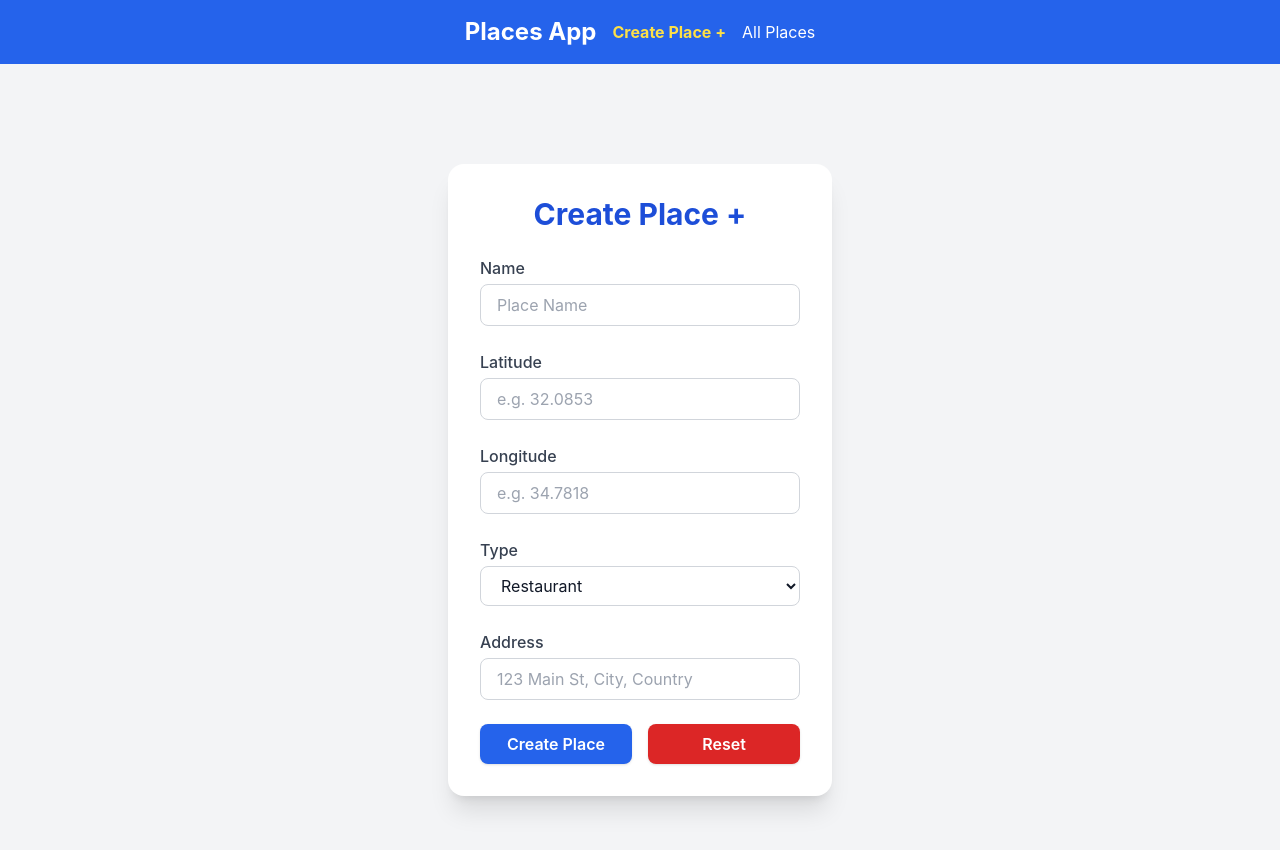
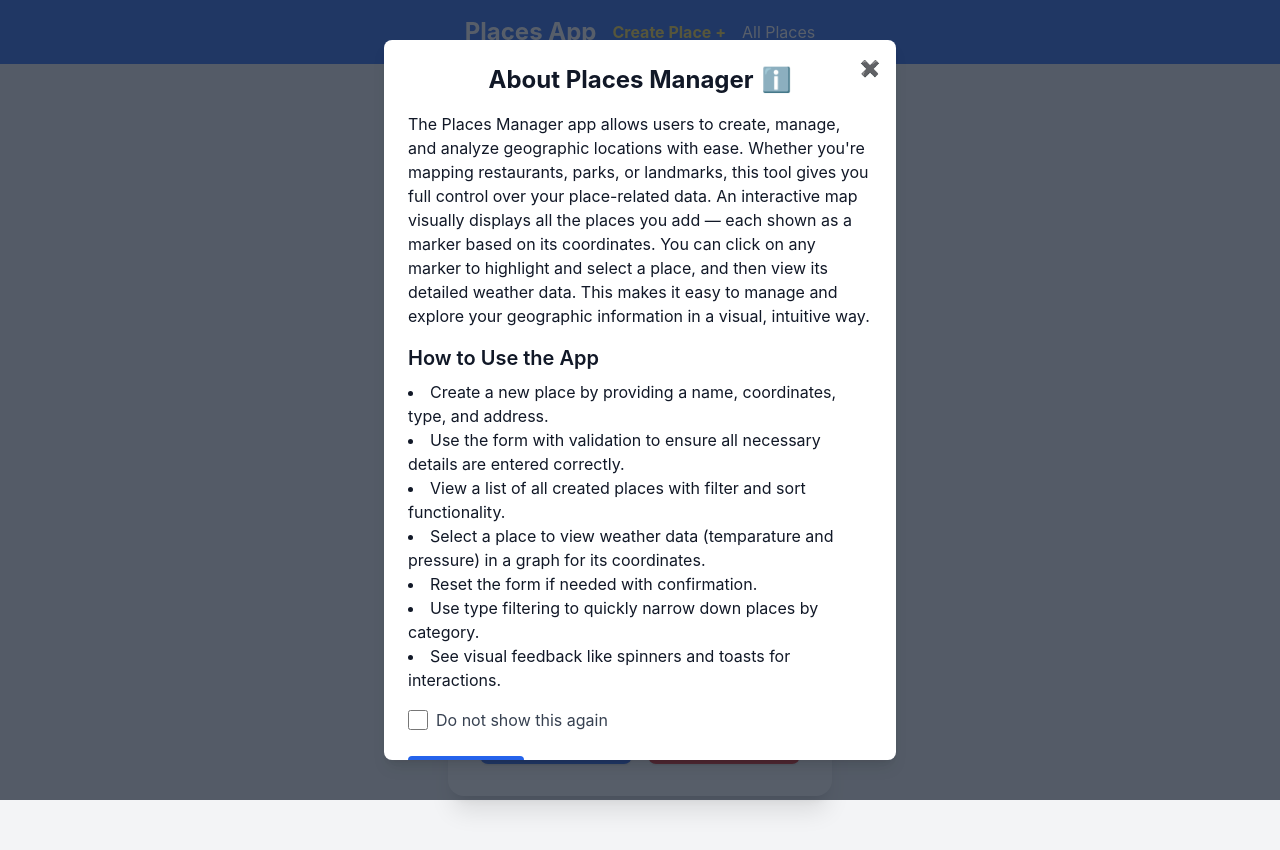
Before and after one commit to roy845/React-abra-assignment, a React (Create React App) app: page / in a window 1280 px wide. Shown: the top 850 px of the page. Built offline with nearby package versions, Linux system fonts and the light colour scheme.

Commit message:
First Commit

```diff
--- a/package.json
+++ b/package.json
@@ -24,7 +24,7 @@
     "react-helmet": "^6.1.0",
     "react-helmet-async": "^2.0.5",
     "react-hook-form": "^7.53.1",
-    "react-icons": "^5.3.0",
+    "react-icons": "^5.5.0",
     "react-leaflet": "^4.2.1",
     "react-loader-spinner": "^6.1.6",
     "react-redux": "^8.1.3",
--- a/src/app/store.ts
+++ b/src/app/store.ts
@@ -1,9 +1,11 @@
 import { configureStore, ThunkAction, Action } from "@reduxjs/toolkit";
 import placesReducer from "../features/placesSlice";
+import modalReducer from "../features/modalSlice";
 
 export const store = configureStore({
   reducer: {
     places: placesReducer,
+    modal: modalReducer,
   },
 });
 
--- /dev/null
+++ b/src/components/CloseButton.tsx
@@ -0,0 +1,16 @@
+import { closeModal } from "../features/modalSlice";
+import { useAppDispatch } from "../app/hooks";
+
+const CloseButton = () => {
+  const dispatch = useAppDispatch();
+  return (
+    <button
+      onClick={() => dispatch(closeModal())}
+      className="absolute top-4 right-4 text-red-500 hover:text-red-700 transition-colors"
+    >
+      ✖️
+    </button>
+  );
+};
+
+export default CloseButton;
--- /dev/null
+++ b/src/components/modal/AppInfoModal.tsx
@@ -0,0 +1,89 @@
+import useAppInfoModal from "../../hooks/useAppInfoModal";
+import CloseButton from "../CloseButton";
+import { closeModal, toggleDoNotShowAgain } from "../../features/modalSlice";
+
+const AppInfoModal = () => {
+  const { isOpen, doNotShowAgain, dispatch } = useAppInfoModal();
+  if (!isOpen) return null;
+
+  return (
+    <div className="fixed inset-0 bg-gray-800 bg-opacity-75 flex justify-center items-center z-50">
+      <div
+        className="relative rounded-lg w-3/4 max-w-lg p-6 shadow-lg bg-white text-gray-900"
+        style={{ maxHeight: "90vh", overflowY: "auto" }}
+      >
+        <CloseButton />
+
+        <h2 className="text-center text-2xl font-bold mb-4 flex items-center justify-center gap-2">
+          About Places Manager{" "}
+          <span role="img" aria-label="info">
+            ℹ️
+          </span>
+        </h2>
+
+        <p className="mb-4">
+          The Places Manager app allows users to create, manage, and analyze
+          geographic locations with ease. Whether you're mapping restaurants,
+          parks, or landmarks, this tool gives you full control over your
+          place-related data. An interactive map visually displays all the
+          places you add — each shown as a marker based on its coordinates. You
+          can click on any marker to highlight and select a place, and then view
+          its detailed weather data. This makes it easy to manage and explore
+          your geographic information in a visual, intuitive way.
+        </p>
+
+        <h3 className="text-xl font-semibold mb-2">How to Use the App</h3>
+        <ul className="list-disc list-inside mb-4">
+          <li>
+            Create a new place by providing a name, coordinates, type, and
+            address.
+          </li>
+          <li>
+            Use the form with validation to ensure all necessary details are
+            entered correctly.
+          </li>
+          <li>
+            View a list of all created places with filter and sort
+            functionality.
+          </li>
+          <li>
+            Select a place to view weather data (temparature and pressure) in a
+            graph for its coordinates.
+          </li>
+          <li>Reset the form if needed with confirmation.</li>
+          <li>Use type filtering to quickly narrow down places by category.</li>
+          <li>
+            See visual feedback like spinners and toasts for interactions.
+          </li>
+        </ul>
+
+        <div className="flex items-center mt-4">
+          <input
+            type="checkbox"
+            id="doNotShowAgain"
+            checked={doNotShowAgain}
+            onChange={() => dispatch(toggleDoNotShowAgain())}
+            className="h-5 w-5 border-2 rounded-md cursor-pointer transition-all duration-200 ease-in-out focus:outline-none focus:ring-2 focus:ring-offset-2 bg-white text-gray-700 border-gray-300 focus:ring-blue-500"
+          />
+          <label
+            htmlFor="doNotShowAgain"
+            className="ml-2 cursor-pointer select-none text-gray-700"
+          >
+            Do not show this again
+          </label>
+        </div>
+
+        <button
+          onClick={() => dispatch(closeModal())}
+          className="mt-6 px-4 py-2 rounded transition bg-blue-600 text-white hover:bg-blue-700"
+        >
+          <span className="flex justify-center gap-4 items-center">
+            Close <span className="text-xl">✖️</span>
+          </span>
+        </button>
+      </div>
+    </div>
+  );
+};
+
+export default AppInfoModal;
--- /dev/null
+++ b/src/features/modalSelectors.ts
@@ -0,0 +1,4 @@
+import { RootState } from "../app/store";
+import { ModalState } from "./modalSlice";
+
+export const selectModal = (state: RootState): ModalState => state.modal;
--- /dev/null
+++ b/src/features/modalSlice.tsx
@@ -0,0 +1,37 @@
+import { createSlice } from "@reduxjs/toolkit";
+
+export interface ModalState {
+  isOpen: boolean;
+  doNotShowAgain: boolean;
+}
+
+const initialState: ModalState = {
+  isOpen: !Boolean(localStorage.getItem("hideAppInfoModal")),
+  doNotShowAgain: Boolean(localStorage.getItem("hideAppInfoModal")),
+};
+
+const modalSlice = createSlice({
+  name: "modal",
+  initialState,
+  reducers: {
+    openModal: (state) => {
+      state.isOpen = true;
+    },
+    closeModal: (state) => {
+      state.isOpen = false;
+    },
+    toggleDoNotShowAgain: (state) => {
+      state.doNotShowAgain = !state.doNotShowAgain;
+      if (state.doNotShowAgain) {
+        localStorage.setItem("hideAppInfoModal", "true");
+      } else {
+        localStorage.removeItem("hideAppInfoModal");
+      }
+    },
+  },
+});
+
+export const { openModal, closeModal, toggleDoNotShowAgain } =
+  modalSlice.actions;
+
+export default modalSlice.reducer;
--- /dev/null
+++ b/src/hooks/useAppInfoModal.ts
@@ -0,0 +1,11 @@
+import { useAppDispatch, useAppSelector } from "../app/hooks";
+import { selectModal } from "../features/modalSelectors";
+
+const useAppInfoModal = () => {
+  const dispatch = useAppDispatch();
+  const { isOpen, doNotShowAgain } = useAppSelector(selectModal);
+
+  return { isOpen, doNotShowAgain, dispatch };
+};
+
+export default useAppInfoModal;
--- a/src/pages/CreatePlace.tsx
+++ b/src/pages/CreatePlace.tsx
@@ -9,13 +9,14 @@ import { useAppDispatch, useAppSelector } from "../app/hooks";
 import { addPlace } from "../features/placesSlice";
 import { PlaceFormData, placeSchema } from "../schemas/create-place.schema";
 import { PlaceUtils } from "../utils/placeUtils";
-import ConfirmResetModal from "../components/ConfirmResetModal";
+import ConfirmResetModal from "../components/modal/ConfirmResetModal";
 import { Helmet } from "react-helmet-async";
 import Spinner from "../components/Spinner";
 import { PlaceEnum, placeTypes } from "../constants/placesConstants";
 import { selectPlaces } from "../features/placesSelectors";
 import { PAGE_TITLES } from "../constants/pageTitles";
 import { ROUTES } from "../constants/routesConstants";
+import AppInfoModal from "../components/modal/AppInfoModal";
 
 const CreatePlace = (): JSX.Element => {
   const [loading, setLoading] = useState<boolean>(false);
@@ -96,6 +97,8 @@ const CreatePlace = (): JSX.Element => {
       <Helmet>
         <title>{CREATE_PLACE_PAGE_TITLE}</title>
       </Helmet>
+
+      <AppInfoModal />
 
       <div className="min-h-screen pt-8 flex items-center justify-center bg-gray-100">
         <form
--- a/src/pages/NotFound.tsx
+++ b/src/pages/NotFound.tsx
@@ -1,9 +1,11 @@
 import { Link } from "react-router-dom";
 import { Helmet } from "react-helmet-async";
 import { PAGE_TITLES } from "../constants/pageTitles";
+import { ROUTES } from "../constants/routesConstants";
 
 const NotFound = (): JSX.Element => {
   const { NOT_FOUND } = PAGE_TITLES;
+  const { HOME } = ROUTES;
   return (
     <>
       <Helmet>
@@ -22,7 +24,7 @@ const NotFound = (): JSX.Element => {
             moved.
           </p>
           <Link
-            to="/"
+            to={HOME}
             className="inline-block px-6 py-2 bg-blue-600 text-white rounded-lg font-semibold shadow hover:bg-blue-700 transition"
           >
             Go Home
```
Also changed, not shown: src/components/modal/ConfirmResetModal.tsx (renamed from src/components/ConfirmResetModal.tsx), 1 other file (tests, documents, lock files or other folders).
